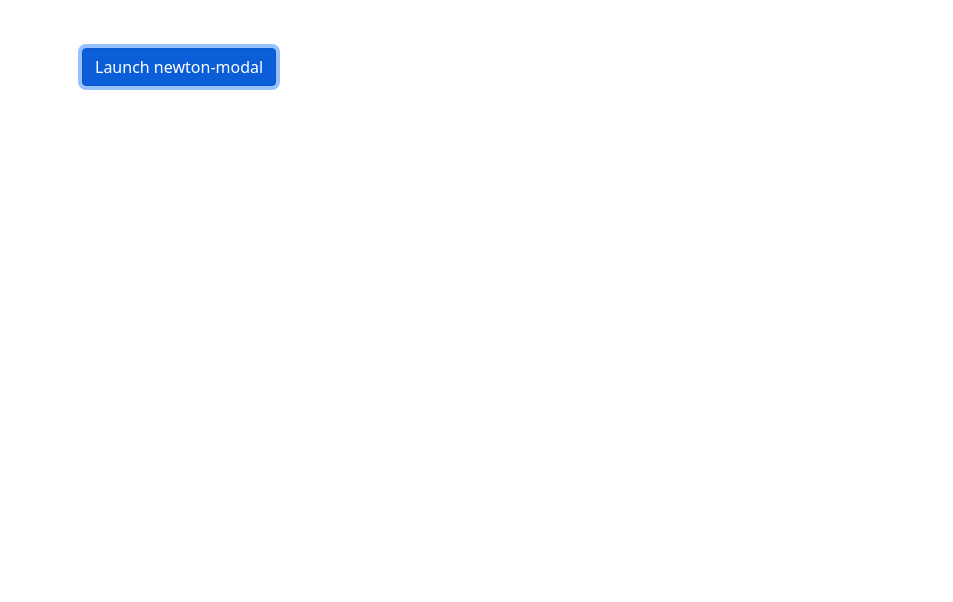
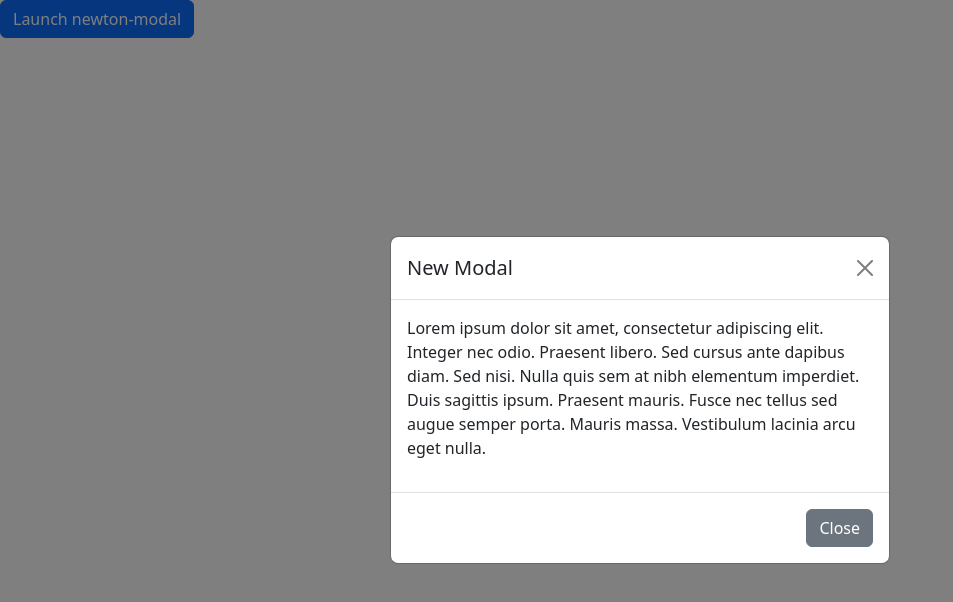
Before and after one commit to acciojob/bootstrap-modals-Ashu007A, a website: page main.html in a window 1280 px wide. Both pictures are taken after a click on the button "Launch newton-modal". Shown: the whole page, without its empty margins (0-953 px from the left). Drawn offline with nearby package versions, Linux system fonts and the light colour scheme.

Commit message:
created a submission

```diff
--- a/main.html
+++ b/main.html
@@ -4,31 +4,28 @@
 
 <head>
 	<link rel="stylesheet" href="styles.css">
-	<link href="https://maxcdn.bootstrapcdn.com/bootstrap/5.0.0-beta2/css/bootstrap.min.css" rel="stylesheet">
+	<link href="https://cdn.jsdelivr.net/npm/bootstrap@5.3.0/dist/css/bootstrap.min.css" rel="stylesheet">
 </head>
 
 <body>
 	<!-- the entire body must be written by student -->
 
-	<div class="container mt-5">
-        <!-- Button to trigger the modal -->
-        <button id="open-modal" class="btn btn-primary">Launch newton-modal</button>
+	<button type="button" class="btn btn-primary" data-bs-toggle="modal" data-bs-target="#newton-modal">
+        Launch newton-modal
+    </button>
 
-        <!-- Modal -->
-        <div id="newton-modal" class="modal" tabindex="-1">
+    <div class="modal fade" id="newton-modal" tabindex="-1" aria-labelledby="newton-modal-label" aria-hidden="true">
         <div class="modal-dialog modal-dialog-centered">
             <div class="modal-content">
                 <!-- Modal Header -->
                 <div class="modal-header">
-                        <h5 class="modal-title">New Modal</h5>
+                    <h5 class="modal-title" id="newton-modal-label">New Modal</h5>
                     <button type="button" class="btn-close" data-bs-dismiss="modal" aria-label="Close"></button>
                 </div>
-
                 <!-- Modal Body -->
                 <div class="modal-body">
-                        <p>Lorem ipsum dolor sit amet, consectetur adipiscing elit. Nullam vehicula nulla in ex malesuada, eu interdum purus feugiat.</p>
+                    <p>Lorem ipsum dolor sit amet, consectetur adipiscing elit. Integer nec odio. Praesent libero. Sed cursus ante dapibus diam. Sed nisi. Nulla quis sem at nibh elementum imperdiet. Duis sagittis ipsum. Praesent mauris. Fusce nec tellus sed augue semper porta. Mauris massa. Vestibulum lacinia arcu eget nulla.</p>
                 </div>
-
                 <!-- Modal Footer -->
                 <div class="modal-footer">
                     <button type="button" class="btn btn-secondary" data-bs-dismiss="modal">Close</button>
@@ -36,12 +33,9 @@
             </div>
         </div>
     </div>
-    </div>
 
-    <script type="text/javascript" src="./script.js"></script>
-	<script src="https://cdnjs.cloudflare.com/ajax/libs/popper.js/2.11.6/umd/popper.min.js"></script>
-    <script src="https://maxcdn.bootstrapcdn.com/bootstrap/5.0.0-beta2/js/bootstrap.min.js"></script>
-
+	<script src="https://code.jquery.com/jquery-3.6.0.min.js"></script>
+    <script src="https://cdn.jsdelivr.net/npm/bootstrap@5.3.0/dist/js/bootstrap.bundle.min.js"></script>
 </body>
 
 </html>
--- a/script.js
+++ b/script.js
@@ -1,9 +1 @@
 //your code here
-
-		var myModal = new bootstrap.Modal(document.getElementById('newton-modal'), {
-            backdrop: 'static'
-        });
-
-        document.getElementById('open-modal').addEventListener('click', function () {
-            myModal.show();
-        });
```
Lines whose indentation alone changed are shown as unchanged.
